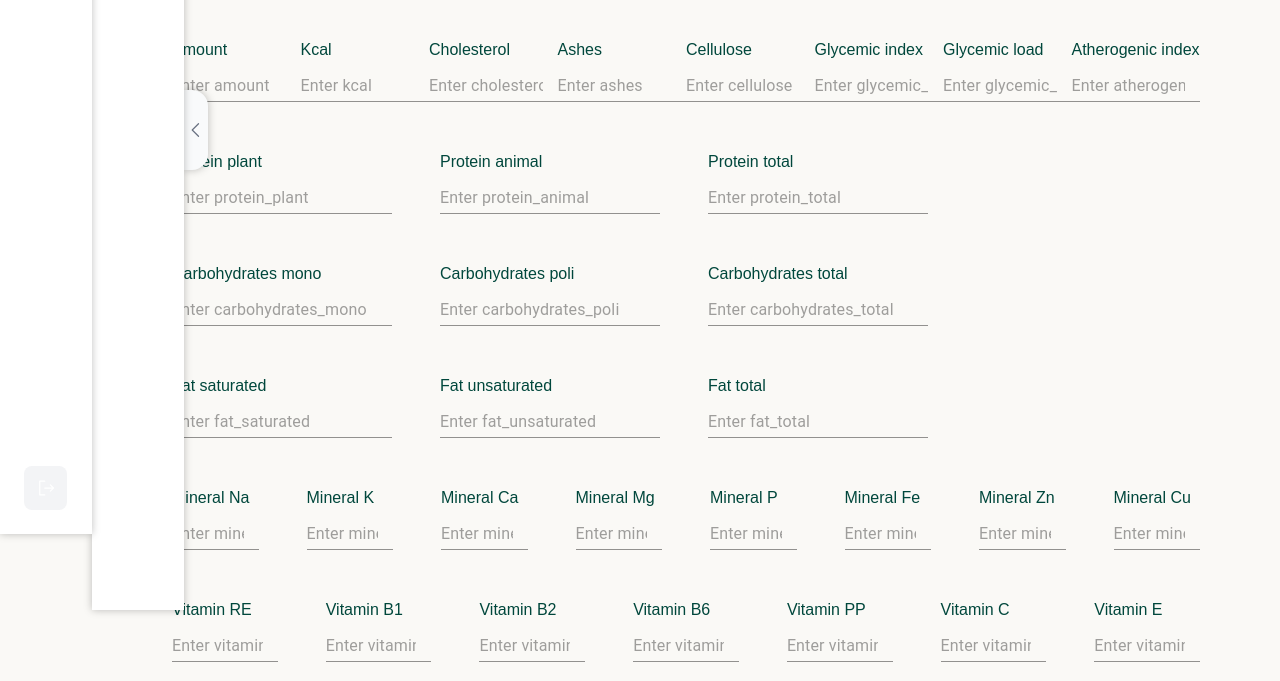
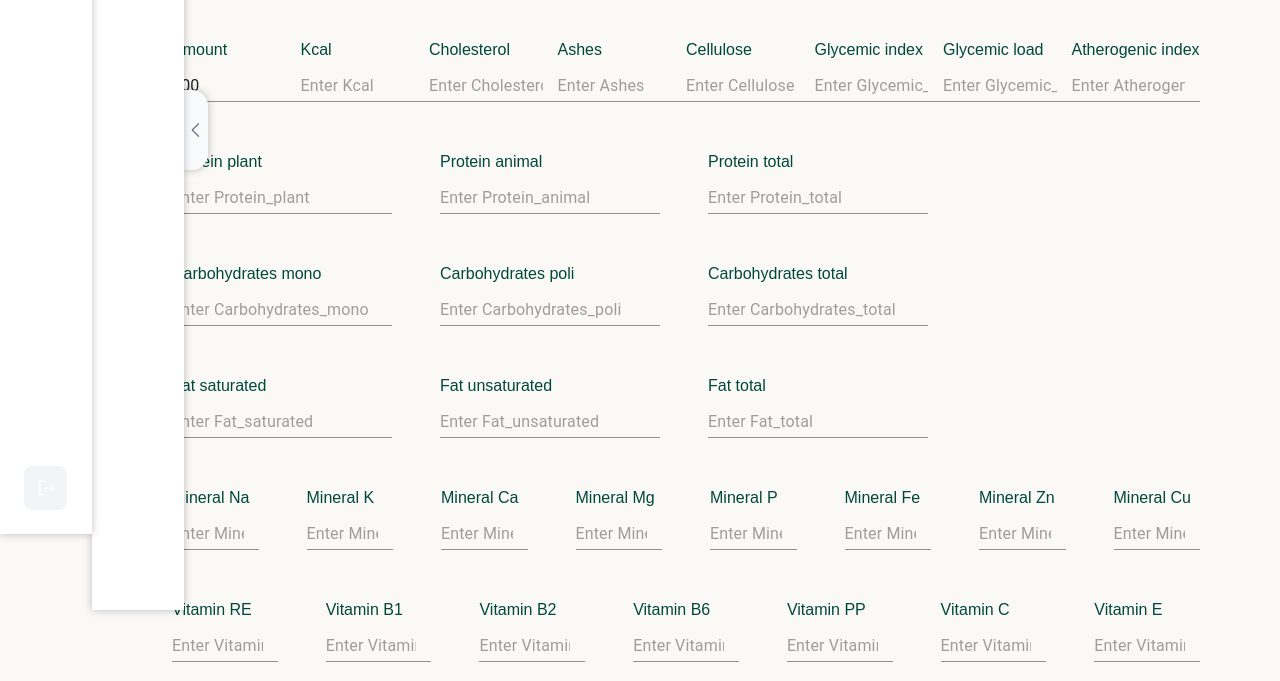
Before and after one commit to trajko0410/nutrify-calculator, a Next.js app in the folder client/: page /calculator/create-ingredient in a window 1280 px wide. Shown: the part 266-947 px from the top of the page. Built offline with nearby package versions, Linux system fonts and the light colour scheme.

Commit message:
updating for build

```diff
--- a/client/src/app/(app-pages)/meal/[mealId]/page.tsx
+++ b/client/src/app/(app-pages)/meal/[mealId]/page.tsx
@@ -7,7 +7,7 @@ import Header from "@/components/util/AppHeader"
 import { redirect } from "next/navigation"
 import AppContainer from "@/components/util/AppContainer"
 import YourNextMeal from "@/components/dashboardpage/yourNextMeal"
-import { MealType } from "@/app/api/mealsTest/route"
+import { MealType } from "@/app/enum/enums"
 import HowToMakeMeal from "@/components/singleMeal/HowToMakeMeal"
 import NecessaryGroceries from "@/components/singleMeal/NecessaryGroceries"
 import ContentOfMeal from "@/components/singleMeal/ContentOfMeal"
--- a/client/src/app/api/mealsTest/route.ts
+++ b/client/src/app/api/mealsTest/route.ts
@@ -1,3 +1,4 @@
+import { MealType } from "@/app/enum/enums"
 import { NextResponse } from "next/server"
 
 /// Only for testing since i dont have database yet
@@ -61,12 +62,6 @@ interface User {
     personId: number
     name: string
     subscribed: boolean
-}
-
-export enum MealType {
-    Breakfast = "breakfast",
-    Lunch = "lunch",
-    Dinner = "dinner",
 }
 
 export interface WaterConsumption {
--- /dev/null
+++ b/client/src/app/enum/enums.ts
@@ -0,0 +1,5 @@
+export enum MealType {
+    Breakfast = "breakfast",
+    Lunch = "lunch",
+    Dinner = "dinner",
+}
--- a/client/src/components/createIngredient/CreateIngredient.tsx
+++ b/client/src/components/createIngredient/CreateIngredient.tsx
@@ -15,48 +15,48 @@ const CreateIngredient: React.FC = () => {
 
     // Grouping fields into categories
     const proteinFields: (keyof Ingredient)[] = [
-        "protein_plant",
-        "protein_animal",
-        "protein_total",
+        "Protein_plant",
+        "Protein_animal",
+        "Protein_total",
     ]
     const carbohydrateFields: (keyof Ingredient)[] = [
-        "carbohydrates_mono",
-        "carbohydrates_poli",
-        "carbohydrates_total",
+        "Carbohydrates_mono",
+        "Carbohydrates_poli",
+        "Carbohydrates_total",
     ]
     const fatFields: (keyof Ingredient)[] = [
-        "fat_saturated",
-        "fat_unsaturated",
-        "fat_total",
+        "Fat_saturated",
+        "Fat_unsaturated",
+        "Fat_total",
     ]
     const mineralFields: (keyof Ingredient)[] = [
-        "mineral_Na",
-        "mineral_K",
-        "mineral_Ca",
-        "mineral_Mg",
-        "mineral_P",
-        "mineral_Fe",
-        "mineral_Zn",
-        "mineral_Cu",
+        "Mineral_Na",
+        "Mineral_K",
+        "Mineral_Ca",
+        "Mineral_Mg",
+        "Mineral_P",
+        "Mineral_Fe",
+        "Mineral_Zn",
+        "Mineral_Cu",
     ]
     const vitaminFields: (keyof Ingredient)[] = [
-        "vitamin_RE",
-        "vitamin_B1",
-        "vitamin_B2",
-        "vitamin_B6",
-        "vitamin_PP",
-        "vitamin_C",
-        "vitamin_E",
+        "Vitamin_RE",
+        "Vitamin_B1",
+        "Vitamin_B2",
+        "Vitamin_B6",
+        "Vitamin_PP",
+        "Vitamin_C",
+        "Vitamin_E",
     ]
     const otherFields: (keyof Ingredient)[] = [
-        "amount",
-        "kcal",
-        "cholesterol",
-        "ashes",
-        "cellulose",
-        "glycemic_index",
-        "glycemic_load",
-        "atherogenic_index",
+        "Amount",
+        "Kcal",
+        "Cholesterol",
+        "Ashes",
+        "Cellulose",
+        "Glycemic_index",
+        "Glycemic_load",
+        "Atherogenic_index",
     ]
 
     const handleImageChange = (e: React.ChangeEvent<HTMLInputElement>) => {
--- a/client/src/components/dashboardpage/todaysTimeline.tsx
+++ b/client/src/components/dashboardpage/todaysTimeline.tsx
@@ -3,9 +3,11 @@
 import React, { useState, useEffect } from "react"
 import ParametarsIcon from "../util/ParametarsIcon"
 
-import { Meal, MealType, Training } from "@/app/api/mealsTest/route"
+import { Meal, Training } from "@/app/api/mealsTest/route"
 import SingleActivityFromTimeline from "./singleActivityFromTimeline"
 import TodayTimelineLoader from "../skeletonLoaders/todayTimelineLoader"
+
+import { MealType } from "@/app/enum/enums"
 
 type TodaysTimelineProps = {
     todaysActivityProps: ActivityType[]
--- a/client/src/components/dashboardpage/yourNextMeal.tsx
+++ b/client/src/components/dashboardpage/yourNextMeal.tsx
@@ -1,12 +1,12 @@
 "use client"
 
-import { Meal, MealType } from "@/app/api/mealsTest/route"
+import { Meal } from "@/app/api/mealsTest/route"
 import { useState, useEffect } from "react"
 import ParametarsIcon from "../util/ParametarsIcon"
 import Link from "next/link"
 import { ForkKnife, ArrowDown, Eraser } from "@phosphor-icons/react"
 import Image from "next/image"
-
+import { MealType } from "@/app/enum/enums"
 import YourNextMealLoader from "../skeletonLoaders/yourNextMealLoader"
 
 //import slika from "../../../public/work2.png"
--- a/client/src/components/nutritionpage/mealTimeline.tsx
+++ b/client/src/components/nutritionpage/mealTimeline.tsx
@@ -2,13 +2,14 @@
 
 import React, { useState, useEffect } from "react"
 
-import { Meal, MealType } from "@/app/api/mealsTest/route"
+import { Meal } from "@/app/api/mealsTest/route"
 
 import { useNutritionPageCtx } from "./nutritionPageProvider"
 import SingleActivityFromTimeline from "../dashboardpage/singleActivityFromTimeline"
 import { ListPlus } from "@phosphor-icons/react"
 import AddMealModal from "./addMealModal"
 import TodayTimelineLoader from "../skeletonLoaders/todayTimelineLoader"
+import { MealType } from "@/app/enum/enums"
 
 const MealTimeline = () => {
     const { meals, setAddMealModalOpen, addMealModalOpen } =
--- a/client/src/components/nutritionpage/nutritionPageProvider.tsx
+++ b/client/src/components/nutritionpage/nutritionPageProvider.tsx
@@ -1,6 +1,7 @@
 "use client"
-import { Meal, MealType, WaterConsumption } from "@/app/api/mealsTest/route"
+import { Meal, WaterConsumption } from "@/app/api/mealsTest/route"
 import { createContext, useContext, useState, ReactNode } from "react"
+import { MealType } from "@/app/enum/enums"
 
 type NutritionPageCtxType = {
     meals: { meal: Meal; time: string; mealType: MealType }[] | null
--- a/client/src/components/recipes/recipedClientWrapper.tsx
+++ b/client/src/components/recipes/recipedClientWrapper.tsx
@@ -1,6 +1,11 @@
 "use client"
 
+<<<<<<< Updated upstream
 import { MealType } from "@/app/api/mealsTest/route"
+=======
+import { MealType } from "@/app/enum/enums"
+
+>>>>>>> Stashed changes
 import { ShoppingCartSimple } from "@phosphor-icons/react"
 import { useEffect, useState } from "react"
 import NutritionistListLoader from "../skeletonLoaders/nutritionistListLoader"
--- a/client/src/components/singleTraining/exerciseEditModal.tsx
+++ b/client/src/components/singleTraining/exerciseEditModal.tsx
@@ -9,7 +9,7 @@ import { useTrainingCtx } from "./trainingProvider"
 
 
 const ExerciseEditModal= () => {
-    const { singleExercise, closeEditExerciseModal, updateExercise } = useTrainingCtx()
+    const { singleExercise, closeEditExerciseModal } = useTrainingCtx()
 
     const exercise = singleExercise || {
     name: "",
@@ -102,19 +102,25 @@ const ExerciseEditModal= () => {
         formData.append("imageHero", exerciseImageHero || "")
         //post formmdata wait for new data and uplooad(data) da bi pormenio front
 
+        if (!singleExercise?.id) {
+            console.error("Exercise ID is missing.");
+            return;
+        }
+
         const updatedTraining = {
             ...singleExercise,
+            id: singleExercise.id, // Ensure id is defined
             name: exerciseName,
             description: exerciseDescription,
             pause: exercisePauseDuration,
             sets: exerciseSets,
             reps: exerciseReps,
             imageHero: exerciseImageHero,
-        }
+        };
 
-        handleCloseModal()
-        console.log("Updated training:", updatedTraining) // Log updated training
-        updateExercise(updatedTraining)
+        handleCloseModal();
+        console.log("Updated training:", updatedTraining); // Log updated training
+        //updateExercise(updatedTraining);
     }
 
     return (
--- a/client/src/components/singleTraining/trainingEditModal.tsx
+++ b/client/src/components/singleTraining/trainingEditModal.tsx
@@ -111,7 +111,12 @@ const TrainingEditModal = () => {
             }
 
             handleCloseModal()
+<<<<<<< Updated upstream
             updateTraining(updatedTraining, "2025-04-02T19:30:00Z")
+=======
+            console.log(updatedTraining)
+            //updateTraining(updatedTraining, "2025-04-02T19:30:00Z")
+>>>>>>> Stashed changes
         }
 
 
--- a/client/src/utils/activitySortByTime.ts
+++ b/client/src/utils/activitySortByTime.ts
@@ -1,5 +1,6 @@
 // utils/sortMeals.ts
-import { Meal, MealType, Training } from "@/app/api/mealsTest/route"
+import { Meal, Training } from "@/app/api/mealsTest/route"
+import { MealType } from "@/app/enum/enums"
 
 export function mealsSortedByTime(
     nextMeals: { meal: Meal; mealType: MealType; time: string }[],
```
